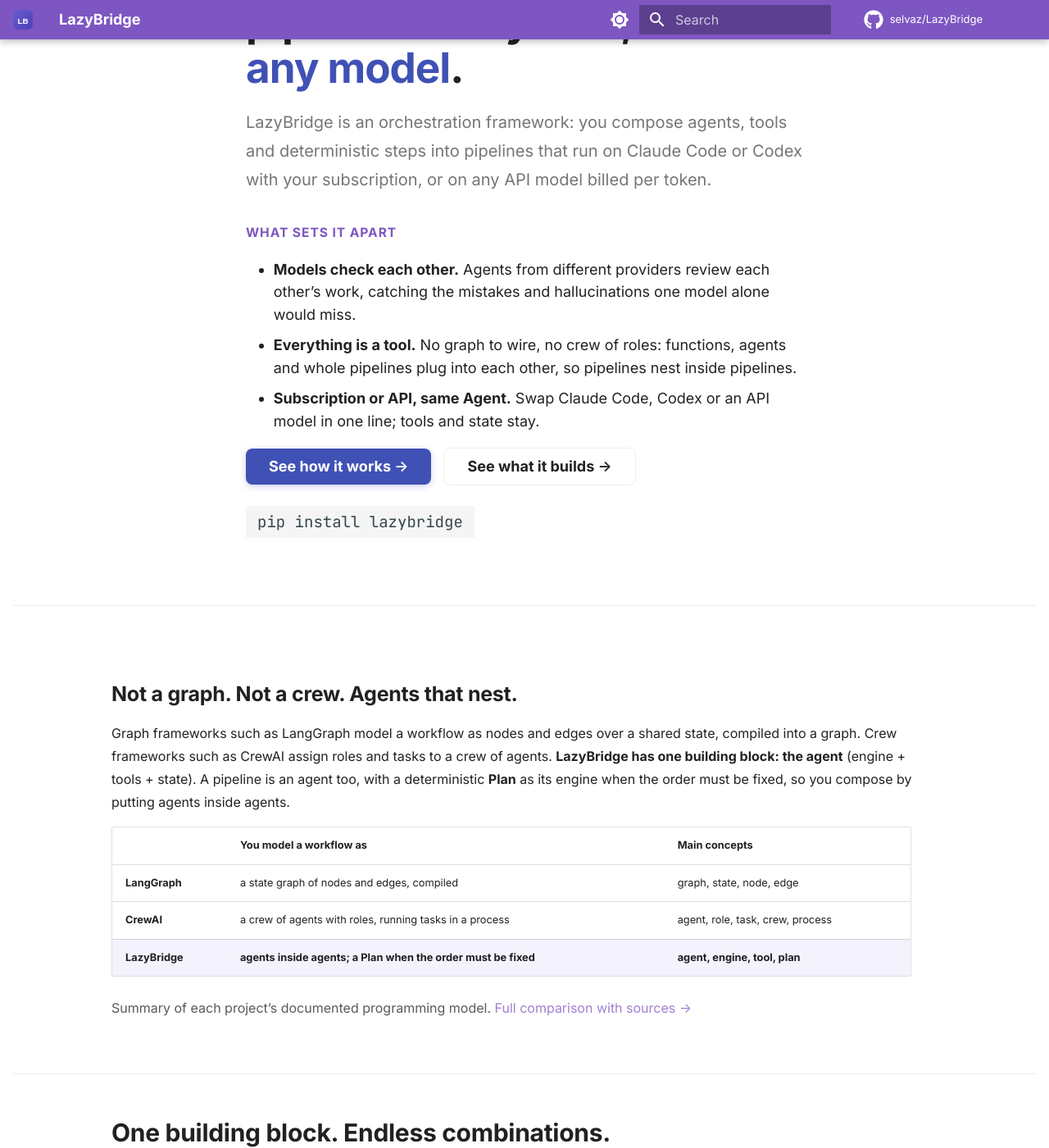
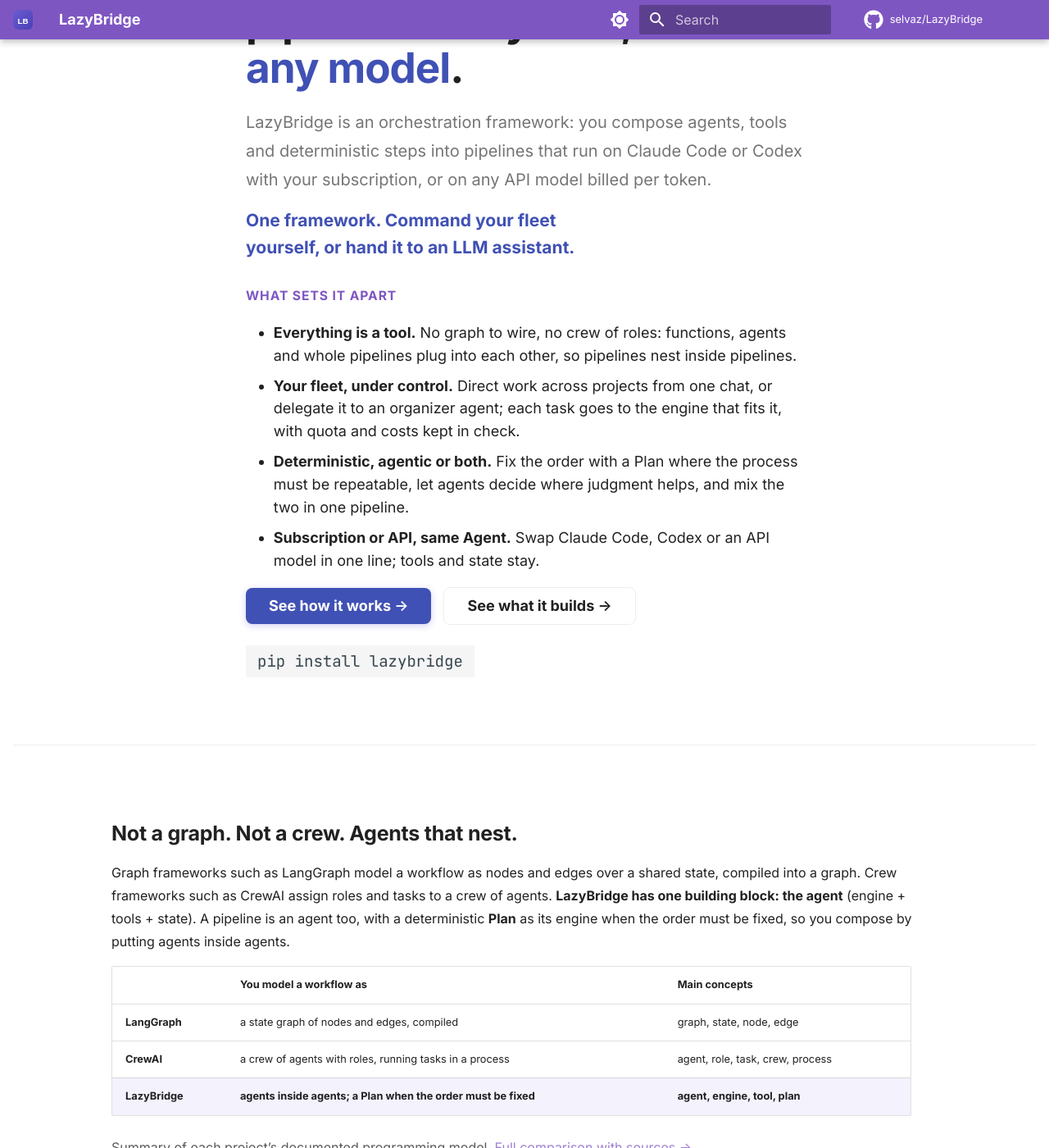
Before and after one commit to selvaz/lazybridgewebsite, an MkDocs documentation site: the page built from docs/index.md, in a window 1280 px wide and 1400 px high, scrolled down 649 px. Shown: the whole window at 82% size. Built offline with MkDocs 1.6.1 and Material for MkDocs 9.7.7, drawn with Linux system fonts in a browser that asks for light colours; comment, search, counter and statistics services are not loaded.

Commit message:
Homepage: fleet motto; fleet and deterministic/mixed pipelines in What sets it apart (#53)
- Motto under the hero copy: 'One framework. Command your fleet yourself, or
  hand it to an LLM assistant.'
- What sets it apart: Everything is a tool; Your fleet, under control (routing
  per task, quota and costs); Deterministic, agentic or both; Subscription or
  API, same Agent. Cross-provider review stays in the 'One building block'
  section below.
- Search description mentions commanding the fleet.

Co-authored-by: Claude Opus 5.5 <noreply@anthropic.com>

```diff
--- a/docs/index.md
+++ b/docs/index.md
@@ -3,7 +3,7 @@ hide:
   - navigation
   - toc
 title: "LazyBridge — one agent, any engine: subscription or API"
-description: "Claude Code and Codex on your subscription, or any API model per token — same Agent, same tools, same state. Build complex pipelines and see real work built with LazyBridge."
+description: "Build agents and pipelines in Python with any model, and command your whole fleet from one chat — on your Claude Code or Codex subscription, or any API model per token."
 ---
 
 <section class="lb-hero lb-manifesto lb-hero--banner">
@@ -12,10 +12,12 @@ description: "Claude Code and Codex on your subscription, or any API model per t
     <div class="lb-pill">Open-source Python framework · Apache 2.0</div>
     <h1>Build AI agents and pipelines in Python, <span class="accent">with any model</span>.</h1>
     <p class="lb-subhead">LazyBridge is an orchestration framework: you compose agents, tools and deterministic steps into pipelines that run on Claude Code or Codex with your subscription, or on any API model billed per token.</p>
+    <p class="lb-motto">One framework. Command your fleet yourself, or hand it to an LLM assistant.</p>
     <p class="lb-apart-title">What sets it apart</p>
     <ul class="lb-principles">
-      <li><strong>Models check each other.</strong> Agents from different providers review each other’s work, catching the mistakes and hallucinations one model alone would miss.</li>
       <li><strong>Everything is a tool.</strong> No graph to wire, no crew of roles: functions, agents and whole pipelines plug into each other, so pipelines nest inside pipelines.</li>
+      <li><strong>Your fleet, under control.</strong> Direct work across projects from one chat, or delegate it to an organizer agent; each task goes to the engine that fits it, with quota and costs kept in check.</li>
+      <li><strong>Deterministic, agentic or both.</strong> Fix the order with a Plan where the process must be repeatable, let agents decide where judgment helps, and mix the two in one pipeline.</li>
       <li><strong>Subscription or API, same Agent.</strong> Swap Claude Code, Codex or an API model in one line; tools and state stay.</li>
     </ul>
     <div class="lb-cta-row">
--- a/docs/stylesheets/extra.css
+++ b/docs/stylesheets/extra.css
@@ -143,6 +143,14 @@
   color: var(--lb-text-body);
   max-width: 440px;
   margin: 0 0 1.75rem;
+}
+
+.lb-motto {
+  font-size: 1.05rem;
+  font-weight: 700;
+  color: var(--lb-purple);
+  max-width: 440px;
+  margin: -1rem 0 1.5rem;
 }
 
 .lb-cta-row {
@@ -766,6 +774,7 @@
   .lb-manifesto { padding-top: 1.5rem; padding-left: 1.25rem; padding-right: 1.25rem; }
   .lb-manifesto h1 { font-size: 1.75rem; }
   .lb-manifesto .lb-subhead { font-size: .82rem; line-height: 1.55; }
+  .lb-manifesto .lb-motto { font-size: .9rem; margin-top: -.75rem; }
   .lb-manifesto .lb-principles { font-size: .78rem; line-height: 1.5; }
   .lb-manifesto .lb-btn { font-size: .75rem; white-space: normal; }
   .lb-gallery { grid-template-columns: 1fr; gap: 1rem; }
```
